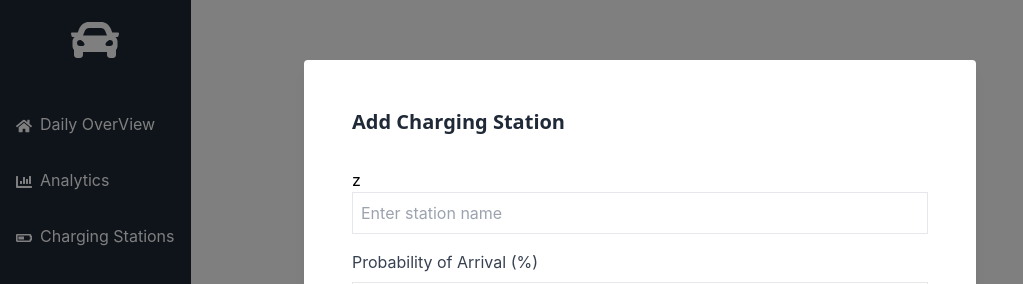
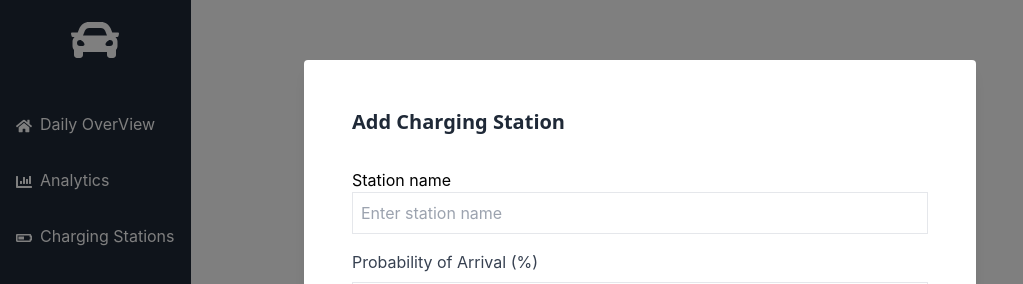
Before and after one commit to moe-dev98/EV-Management, a React (Create React App) app in the folder frontend/: page /create-station in a window 1280 px wide. Shown: the top 284 px of the page, without its empty margins (0-1023 px from the left). Built offline with nearby package versions, Linux system fonts and the light colour scheme; no server answers.

Commit message:
minor fixes

```diff
--- a/frontend/src/components/CreateStationForm.jsx
+++ b/frontend/src/components/CreateStationForm.jsx
@@ -6,14 +6,16 @@ import { useStationStore } from '../useStationsStore';
 
 
 function CreateStationForm({ onClose }) {
-  const { selectedStation, createStation, updateStation, clearSelectedStation, fetchStations } = useStationStore();
+  const { stations, selectedStation, createStation, updateStation, clearSelectedStation, fetchStations } = useStationStore();
 
   const validationSchema = yup.object({
-    stationName: yup.string().required('Station name is required').test('unique-name', 'Station name already exists', async (value) => {
-      const stations = await fetchStations() || [];
-      return !stations.some(station => station.name === value);
-    console.log('Fetched stations:', stations);
-    }),
+    stationName: yup.string()
+      .required('Station name is required')
+      .matches(/^[a-zA-Z0-9\s]+$/, 'Station name should not contain special characters')
+      .test('unique-name', 'Station name already exists', async (value) => {
+        if (selectedStation && selectedStation.name === value) return true;
+        return !stations.some(station => station.name === value);
+      }),
     probabilityOfArrival: yup.number().min(20, 'Must be at least 20').max(200, 'Must be at most 200').required('Probability of arrival is required'),
     consumptionOfCars: yup.number().min(10, 'Must be at least 10').max(50, 'Must be at most 50').required('Consumption of cars is required'),
     chargePoints: yup.array().of(
@@ -56,6 +58,10 @@ function CreateStationForm({ onClose }) {
   });
 
   useEffect(() => {
+    fetchStations();
+  }, [fetchStations]);
+
+  useEffect(() => {
     if (selectedStation) {
       formik.setValues({
         stationName: selectedStation.name,
@@ -76,7 +82,7 @@ function CreateStationForm({ onClose }) {
         <FormikProvider value={formik}>
           <form onSubmit={formik.handleSubmit} className="p-6 flex flex-col space-y-4 overflow-auto">
             <h1 className="text-xl font-semibold mb-4 text-gray-800 font-sans">{selectedStation ? 'Edit Charging Station' : 'Add Charging Station'}</h1>
-            <div className="flex flex-col space-y-2">z
+            <div className="flex flex-col space-y-2">Station name
               <input
                 type="text"
                 name="stationName"
--- a/frontend/src/components/StationList.jsx
+++ b/frontend/src/components/StationList.jsx
@@ -23,10 +23,8 @@ const StationList = () => {
   };
 
   useEffect(() => {
-    const fetchStationsData = async () => {
-      await fetchStations(); // Fetch stations from the API
-    };
-    fetchStationsData();
+      fetchStations(); // Fetch stations from the API
+
   }, [fetchStations]);
 
   useEffect(() => {
--- a/frontend/src/pages/Analytics.jsx
+++ b/frontend/src/pages/Analytics.jsx
@@ -1,5 +1,4 @@
 import { useState, useEffect } from 'react';
-import { FaFilter } from 'react-icons/fa';
 import BarChartCard from '../components/BarChartCard';
 import NumberCard from '../components/NumberCard';
 import TinyLineChartCard from '../components/TinyLineChartCard';
@@ -27,10 +26,6 @@ const Analytics = () => {
   return (
     <div className="p-4">
       <div className="mb-4 flex items-center space-x-2">
-        <button className="p-2 border rounded flex items-center space-x-1">
-          <FaFilter />
-          <span>Date</span>
-        </button>
         <select id="timePeriod" value={timePeriod} onChange={handleTimePeriodChange} className="p-2 border rounded">
           <option value="daily">Daily</option>
           <option value="weekly">Weekly</option>
```
